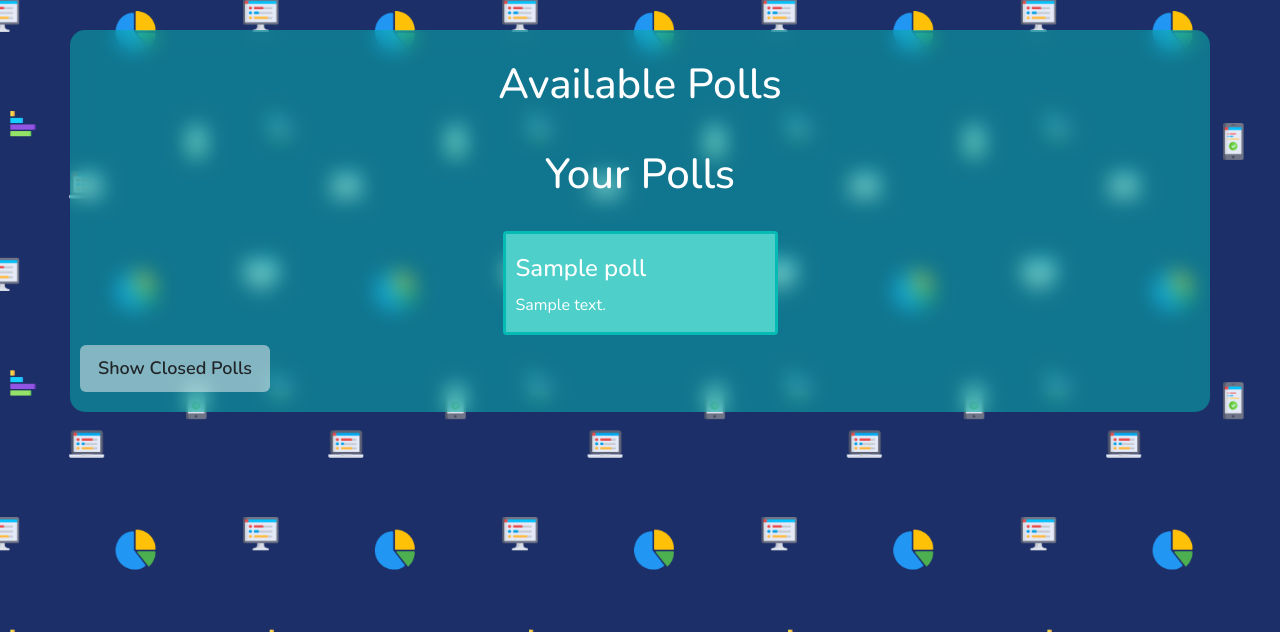
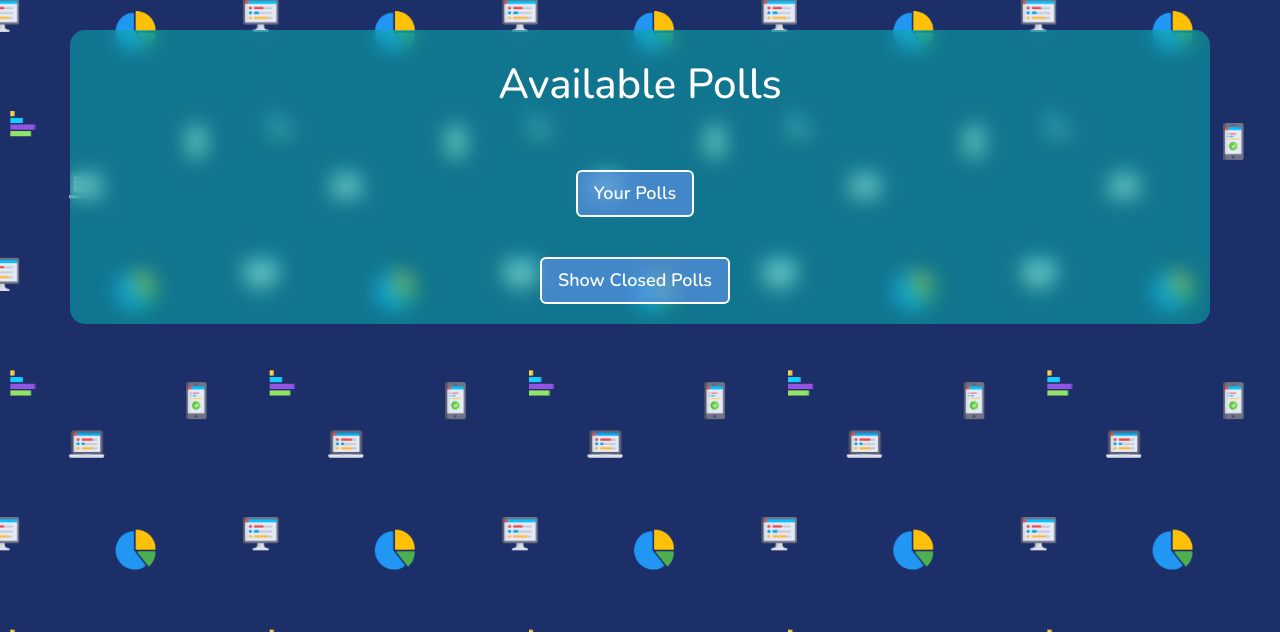
Before and after one commit to egger0a6/sole-pole, a Django app: page /polls/ in a window 1280 px wide. Shown: the part 60-692 px from the top of the page. Run offline with Django 4.2, Linux system fonts and the light colour scheme; a user stored in the database is signed in; tables that the repository leaves empty hold one stand-in row (values such as "Sample post").

Commit message:
style index template

```diff
--- a/main_app/static/css/polls/poll-index.css
+++ b/main_app/static/css/polls/poll-index.css
@@ -12,7 +12,9 @@
 }
 
 .list-group-item {
-  background: rgb(100, 149, 237);
+  background: rgb(39,67,157);
+  border-bottom: 2px solid rgb(100, 149, 237);
+  padding: 10px;
 }
 
 .list-group-item > a {
@@ -20,37 +22,22 @@
   color: var(--text-color);
 }
 
-.card-container {
-  padding: 0 30px;
-  display: flex;
-  justify-content: center;
-  flex-wrap: wrap;
-  align-items: center ;
+.list-group-item h3 {
+  font-weight: 700;
+  font-size: 2rem;
 }
 
-.card {
-  width: 275px;
-  margin: 10px;
-  border: var(--borders);
+.btn {
+  align-self: center;
+  color: white;
+  border-color: white;
+  background: rgb(100, 149, 237, 0.6);
 }
 
-.card-content {
-  padding: 10px;
-  width: 100%;
-  background: rgb(5,187,180, 0.7);
+.btn:hover {
+  background: rgb(46,89,167);
 }
 
-.card > a {
-  text-decoration: none;
-  color: var(--text-color);
+p {
+  text-align: center;
 }
-
-.card h2 {
-  margin: 10px 0;
-  font-size: var(--font-xl);
-}
-
-.card p {
-  margin: 5px 0;
-  font-size: var(--font-reg);
-}
--- a/main_app/templates/polls/index.html
+++ b/main_app/templates/polls/index.html
@@ -16,43 +16,54 @@
       <h1>Available Polls</h1>
     </section>
 
-    <section class="card-container">
+    <div class="row p-2">
+      <ul class="list-group">
         {% for poll in public_polls %}
-        <div class="card">
+          <li class="list-group-item d-flex justify-content-between align-items-start">
             <a href="{% url 'polls_detail' poll.id %}">
-            <div class="card-content">
-              <h2 class="card-title">{{ poll.title }}</h2>
-              {% if poll.notes %}
-              <p>{{ poll.notes }}</p>
+              <div class="ms-2 me-auto">
+                <h3>{{ poll.title }}</h3>
+                <h4>{{ poll.notes }}</h4>
+                {% if pole.expires %}
+                  <h4>Closes ~ {{ poll.expires|timeuntil }}</h4>
                 {% endif %}
               </div>
             </a>
+          </li>
+        {% endfor %}
+      </ul>
     </div>
-      {% endfor %}
-    </section>
 
+    <div class="row">
       {% if user.is_authenticated %}
-      <section class="page-header">
-        <h1>Your Polls</h1>
-      </section>
-      <section class="card-container">
+      <p>
+        <button class="btn collapse-btn mt-5" type="button" data-bs-toggle="collapse" data-bs-target="#collapse-user-polls" aria-expanded="false" aria-controls="collapse-user-polls">
+          Your Polls
+        </button>
+      </p>
+      <div class="collapse" id="collapse-user-polls">
+        <ul class="list-group">
           {% for poll in user_polls %}
-          <div class="card">
+            <li class="list-group-item d-flex justify-content-between align-items-start">
               <a href="{% url 'polls_detail' poll.id %}">
-              <div class="card-content">
-                <h2 class="card-title">{{ poll.title }}</h2>
-                {% if poll.notes %}
-                <p>{{ poll.notes }}</p>
+                <div class="ms-2 me-auto">
+                  <h3>{{ poll.title }}</h3>
+                  <h4>{{ poll.notes }}</h4>
+                  {% if pole.expires %}
+                    <h4>Closes ~ {{ poll.expires|timeuntil }}</h4>
                   {% endif %}
                 </div>
               </a>
+            </li>
+          {% endfor %}
+        </ul>
       </div>
-        {% endfor %}
-      </section>
       {% endif %}
+    </div>
 
+    <div class="row">
       <p>
-      <button class="btn collapse-btn" type="button" data-bs-toggle="collapse" data-bs-target="#collapse-expired" aria-expanded="false" aria-controls="collapse-expired">
+        <button class="btn collapse-btn mt-5" type="button" data-bs-toggle="collapse" data-bs-target="#collapse-expired" aria-expanded="false" aria-controls="collapse-expired">
           Show Closed Polls
         </button>
       </p>
@@ -64,7 +75,6 @@
                 <div class="ms-2 me-auto">
                   <h3>{{ poll.title }}</h3>
                   <h4>{{ poll.notes }}</h4>
-                <h4>Closes ~ {{ poll.expires|timeuntil }}</h4>
                 </div>
               </a>
             </li>
@@ -72,5 +82,6 @@
         </ul>
       </div>
     </div>
+  </div>
 
 {% endblock %}
```
Also changed, not shown: main_app/static/css/home.css (+16 -2 lines), main_app/static/css/polls/poll-detail.css (+11 -48 lines), main_app/templates/polls/detail.html (+10 -3 lines). Lines whose indentation alone changed are shown as unchanged.
